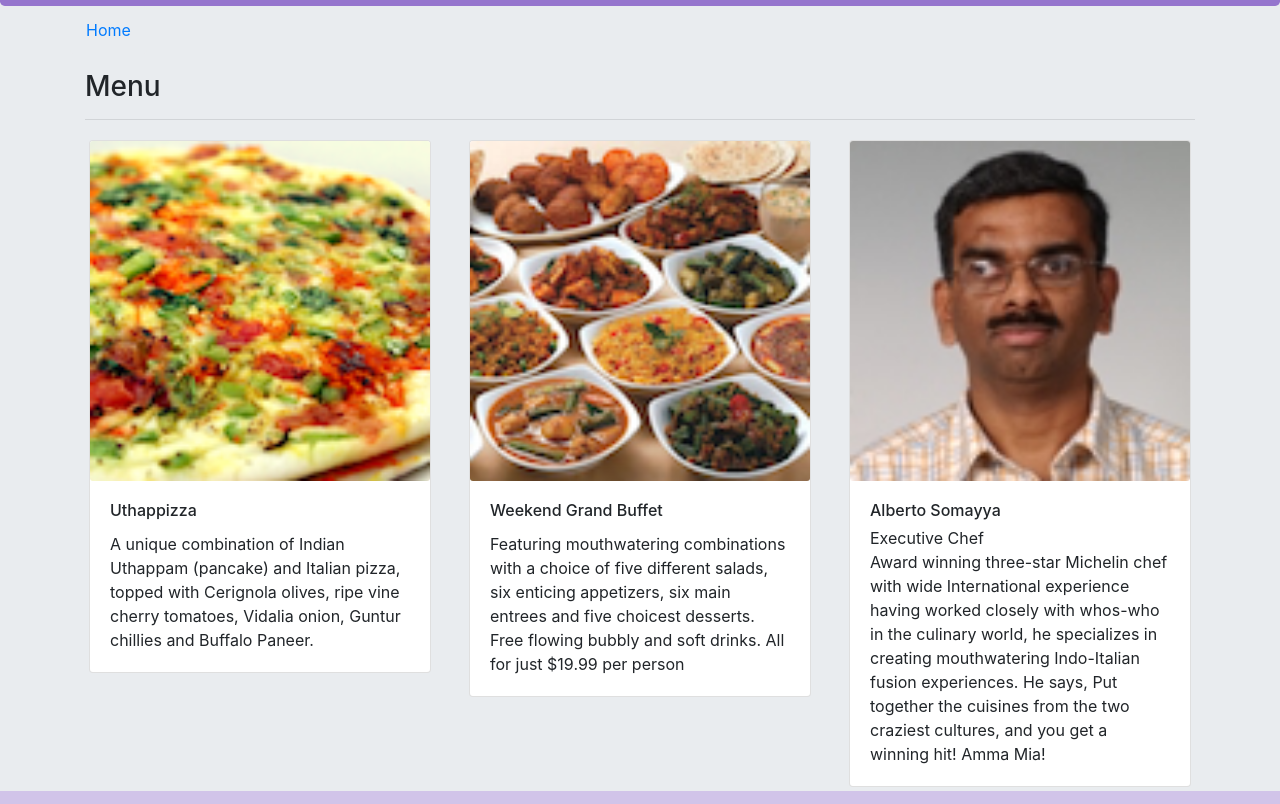
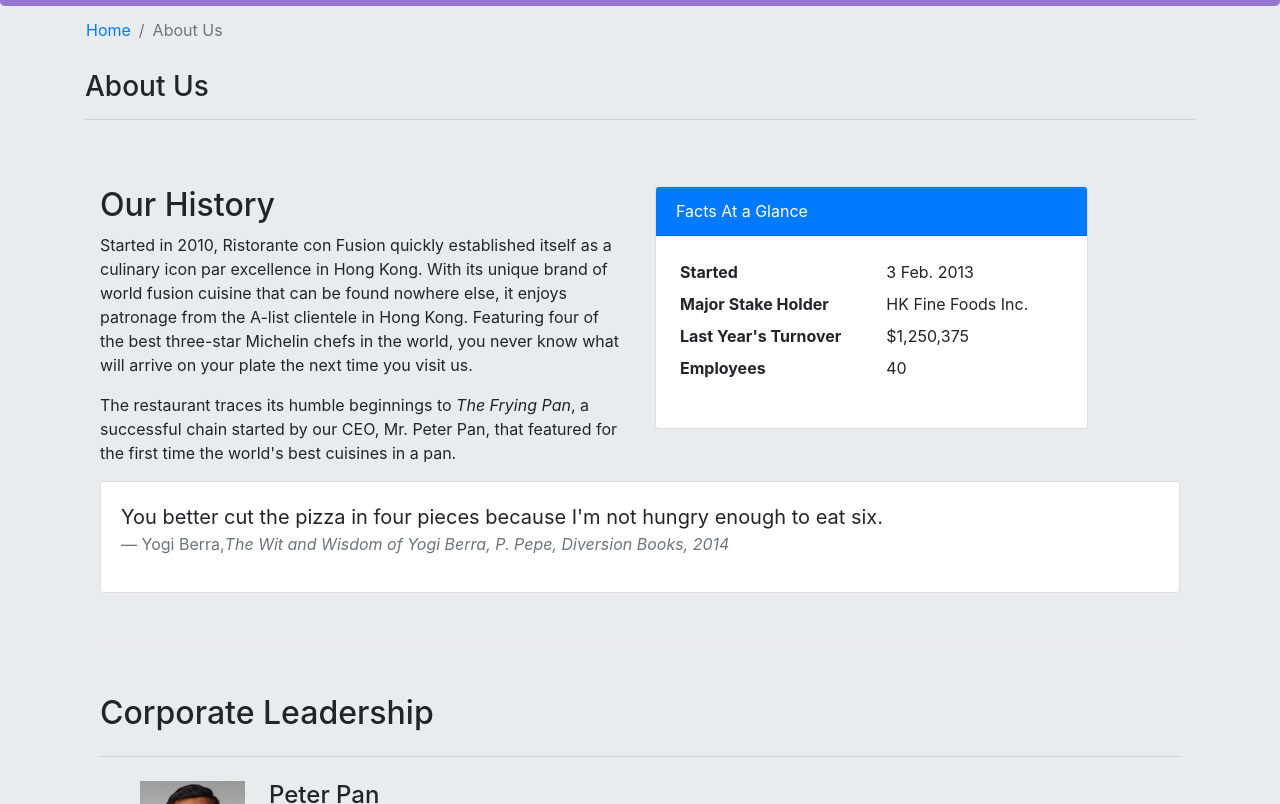
Before and after one commit to iabhitech/iHunger, a React (Create React App) app: page /aboutus in a window 1280 px wide. Before the commit this address led to /home. Shown: the part 336-1140 px from the top of the page. Built offline with nearby package versions, Linux system fonts and the light colour scheme.

Commit message:
Assignment 2

```diff
--- /dev/null
+++ b/src/components/AboutComponent.js
@@ -0,0 +1,99 @@
+import React from "react";
+import { Breadcrumb, BreadcrumbItem, Card, CardBody, CardHeader, Media } from "reactstrap";
+import { Link } from "react-router-dom";
+
+// Functional Component that return a Media card for a leader
+const RenderLeader = ({ leader }) => (
+  <Media className="mb-5">
+    <Media left href={leader.image} target="_blank">
+      <Media object src={leader.image} alt={leader.name} />
+    </Media>
+    <Media className="ml-4" body>
+      <Media heading>{leader.name}</Media>
+      {leader.description}
+    </Media>
+  </Media>
+);
+
+function About(props) {
+  const leaders = props.leaders.map((leader) => {
+    return <RenderLeader leader={leader} />;
+  });
+
+  return (
+    <div className="container">
+      <div className="row">
+        <Breadcrumb>
+          <BreadcrumbItem>
+            <Link to="/home">Home</Link>
+          </BreadcrumbItem>
+          <BreadcrumbItem active>About Us</BreadcrumbItem>
+        </Breadcrumb>
+        <div className="col-12">
+          <h3>About Us</h3>
+          <hr />
+        </div>
+      </div>
+      <div className="row row-content">
+        <div className="col-12 col-md-6">
+          <h2>Our History</h2>
+          <p>
+            Started in 2010, Ristorante con Fusion quickly established itself as a culinary icon par excellence in Hong
+            Kong. With its unique brand of world fusion cuisine that can be found nowhere else, it enjoys patronage from
+            the A-list clientele in Hong Kong. Featuring four of the best three-star Michelin chefs in the world, you
+            never know what will arrive on your plate the next time you visit us.
+          </p>
+          <p>
+            The restaurant traces its humble beginnings to <em>The Frying Pan</em>, a successful chain started by our
+            CEO, Mr. Peter Pan, that featured for the first time the world's best cuisines in a pan.
+          </p>
+        </div>
+        <div className="col-12 col-md-5">
+          <Card>
+            <CardHeader className="bg-primary text-white">Facts At a Glance</CardHeader>
+            <CardBody>
+              <dl className="row p-1">
+                <dt className="col-6">Started</dt>
+                <dd className="col-6">3 Feb. 2013</dd>
+                <dt className="col-6">Major Stake Holder</dt>
+                <dd className="col-6">HK Fine Foods Inc.</dd>
+                <dt className="col-6">Last Year's Turnover</dt>
+                <dd className="col-6">$1,250,375</dd>
+                <dt className="col-6">Employees</dt>
+                <dd className="col-6">40</dd>
+              </dl>
+            </CardBody>
+          </Card>
+        </div>
+        <div className="col-12">
+          <Card>
+            <CardBody className="bg-faded">
+              <blockquote className="blockquote">
+                <p className="mb-0">
+                  You better cut the pizza in four pieces because I'm not hungry enough to eat six.
+                </p>
+                <footer className="blockquote-footer">
+                  Yogi Berra,
+                  <cite title="Source Title">The Wit and Wisdom of Yogi Berra, P. Pepe, Diversion Books, 2014</cite>
+                </footer>
+              </blockquote>
+            </CardBody>
+          </Card>
+        </div>
+      </div>
+      <div className="row row-content">
+        <div className="col-12">
+          <h2>Corporate Leadership</h2>
+        </div>
+        <div className="col-12">
+          <hr />
+          <Media list className="mt-4">
+            {leaders}
+          </Media>
+        </div>
+      </div>
+    </div>
+  );
+}
+
+export default About;
--- a/src/components/MainComponent.js
+++ b/src/components/MainComponent.js
@@ -8,6 +8,7 @@ import Header from "./HeaderComponent";
 import Footer from "./FooterComponent";
 import Home from "./HomeComponent";
 import Contact from "./ContactComponent";
+import About from "./AboutComponent";
 import DishDetail from "./DishdetailComponent";
 import { Redirect, Route, Switch } from "react-router-dom";
 
@@ -48,6 +49,7 @@ class Main extends Component {
           <Route exact path="/menu" component={() => <Menu dishes={this.state.dishes} />} />
           <Route path="/menu/:dishId" component={DishWithId} />
           <Route exact path="/contactus" component={Contact} />
+          <Route exact path="/aboutus" component={()=><About leaders={this.state.leaders}/>}/>
           <Redirect to="/home" />
         </Switch>
         <Footer />
```
